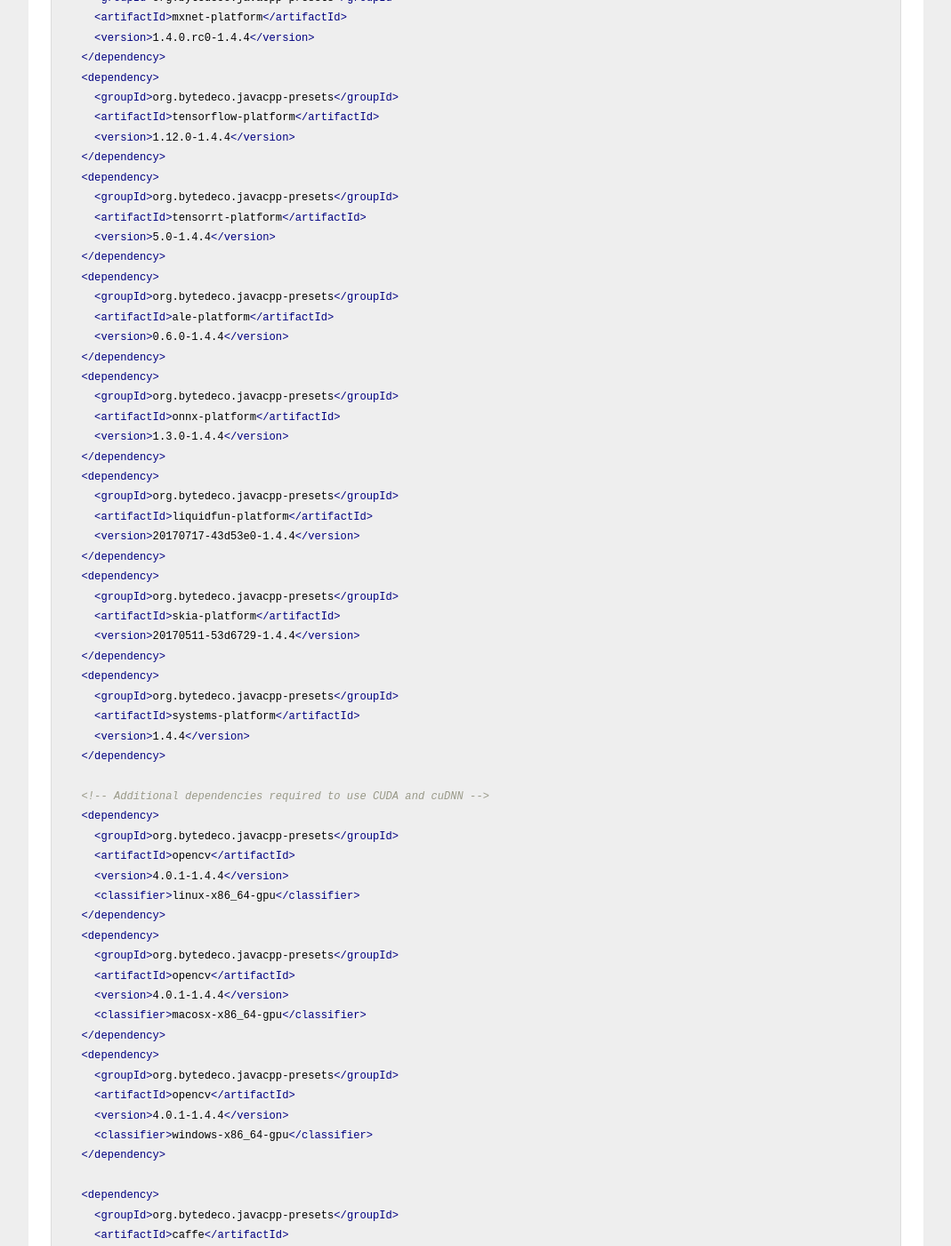
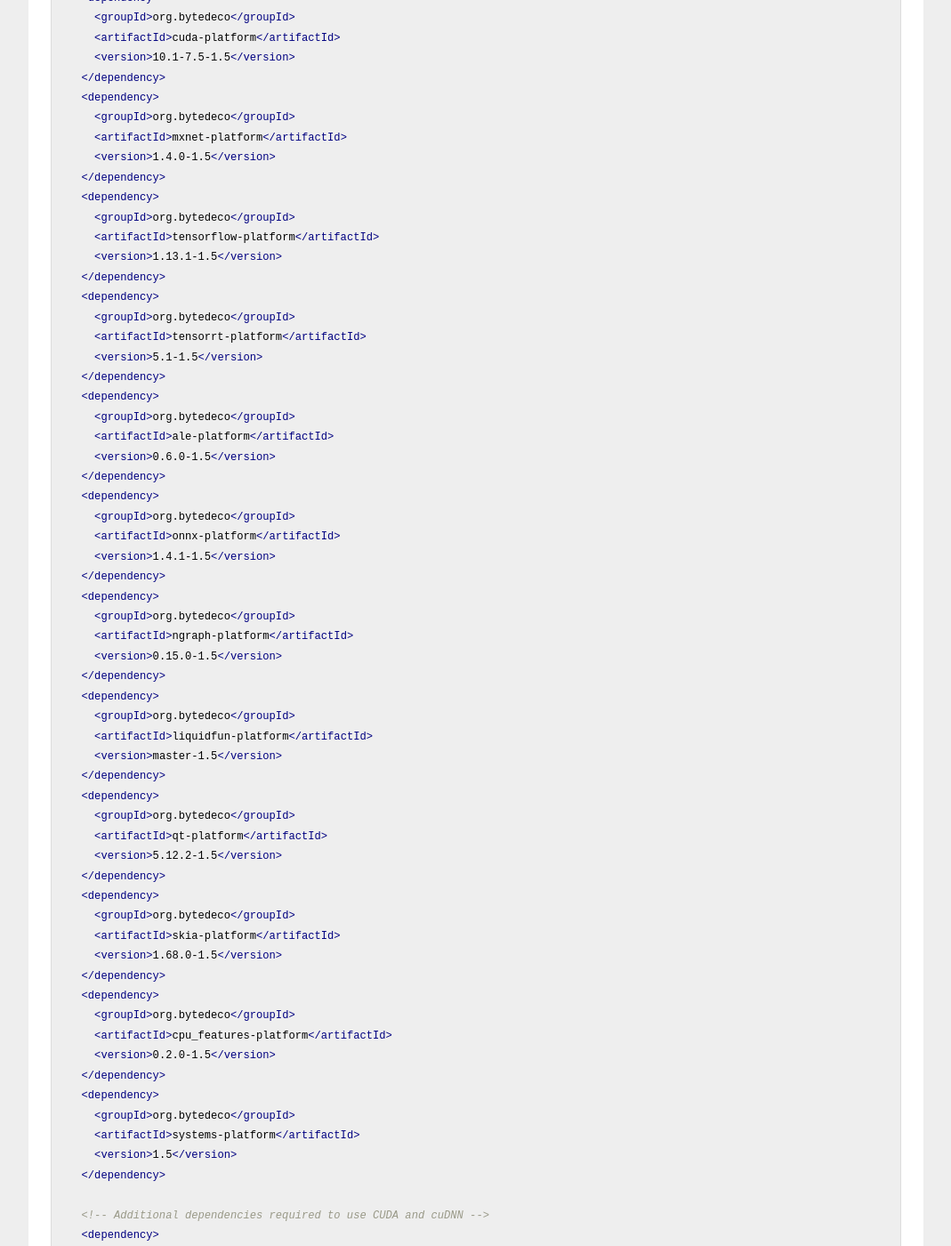
Before and after one commit to bytedeco/bytedeco.github.io, a Jekyll site: the page built from download/index.md, in a window 1280 px wide and 1400 px high, scrolled down 3685 px. Shown: the whole window at 89% size, without its empty margins (105-1174 px from the left). Built offline with Jekyll 4.4.1, drawn with Linux system fonts in a browser that asks for light colours; some of the changed text lies outside the part shown.

Commit message:
Update information and add post for version 1.5

````diff
--- a/download/index.md
+++ b/download/index.md
@@ -18,317 +18,343 @@ Here is a sample list of dependencies that you can use as base for your own `pom
     <dependency>
       <groupId>org.bytedeco</groupId>
       <artifactId>javacpp</artifactId>
-      <version>1.4.4</version>
+      <version>1.5</version>
     </dependency>
 
     <dependency>
-      <groupId>org.bytedeco.javacpp-presets</groupId>
+      <groupId>org.bytedeco</groupId>
       <artifactId>opencv-platform</artifactId>
-      <version>4.0.1-1.4.4</version>
+      <version>4.0.1-1.5</version>
     </dependency>
     <dependency>
-      <groupId>org.bytedeco.javacpp-presets</groupId>
+      <groupId>org.bytedeco</groupId>
       <artifactId>ffmpeg-platform</artifactId>
-      <version>4.1-1.4.4</version>
+      <version>4.1.3-1.5</version>
     </dependency>
     <dependency>
-      <groupId>org.bytedeco.javacpp-presets</groupId>
+      <groupId>org.bytedeco</groupId>
       <artifactId>flycapture-platform</artifactId>
-      <version>2.13.3.31-1.4.4</version>
+      <version>2.13.3.31-1.5</version>
     </dependency>
     <dependency>
-      <groupId>org.bytedeco.javacpp-presets</groupId>
+      <groupId>org.bytedeco</groupId>
       <artifactId>spinnaker-platform</artifactId>
-      <version>1.19.0.22-1.4.4</version>
+      <version>1.19.0.22-1.5</version>
     </dependency>
     <dependency>
-      <groupId>org.bytedeco.javacpp-presets</groupId>
+      <groupId>org.bytedeco</groupId>
       <artifactId>libdc1394-platform</artifactId>
-      <version>2.2.5-1.4.4</version>
+      <version>2.2.5-1.5</version>
     </dependency>
     <dependency>
-      <groupId>org.bytedeco.javacpp-presets</groupId>
+      <groupId>org.bytedeco</groupId>
       <artifactId>libfreenect-platform</artifactId>
-      <version>0.5.3-1.4.4</version>
+      <version>0.5.7-1.5</version>
     </dependency>
     <dependency>
-      <groupId>org.bytedeco.javacpp-presets</groupId>
+      <groupId>org.bytedeco</groupId>
       <artifactId>libfreenect2-platform</artifactId>
-      <version>0.2.0-1.4.4</version>
+      <version>0.2.0-1.5</version>
     </dependency>
     <dependency>
-      <groupId>org.bytedeco.javacpp-presets</groupId>
+      <groupId>org.bytedeco</groupId>
       <artifactId>librealsense-platform</artifactId>
-      <version>1.12.1-1.4.4</version>
+      <version>1.12.1-1.5</version>
     </dependency>
     <dependency>
-      <groupId>org.bytedeco.javacpp-presets</groupId>
+      <groupId>org.bytedeco</groupId>
       <artifactId>videoinput-platform</artifactId>
-      <version>0.200-1.4.4</version>
+      <version>0.200-1.5</version>
     </dependency>
     <dependency>
-      <groupId>org.bytedeco.javacpp-presets</groupId>
+      <groupId>org.bytedeco</groupId>
       <artifactId>artoolkitplus-platform</artifactId>
-      <version>2.3.1-1.4.4</version>
+      <version>2.3.1-1.5</version>
     </dependency>
     <dependency>
-      <groupId>org.bytedeco.javacpp-presets</groupId>
+      <groupId>org.bytedeco</groupId>
       <artifactId>chilitags-platform</artifactId>
-      <version>master-1.4.4</version>
+      <version>master-1.5</version>
     </dependency>
     <dependency>
-      <groupId>org.bytedeco.javacpp-presets</groupId>
+      <groupId>org.bytedeco</groupId>
       <artifactId>flandmark-platform</artifactId>
-      <version>1.07-1.4.4</version>
+      <version>1.07-1.5</version>
     </dependency>
     <dependency>
-      <groupId>org.bytedeco.javacpp-presets</groupId>
+      <groupId>org.bytedeco</groupId>
       <artifactId>hdf5-platform</artifactId>
-      <version>1.10.4-1.4.4</version>
+      <version>1.10.5-1.5</version>
     </dependency>
     <dependency>
-      <groupId>org.bytedeco.javacpp-presets</groupId>
+      <groupId>org.bytedeco</groupId>
       <artifactId>mkl-platform</artifactId>
-      <version>2019.1-1.4.4</version>
+      <version>2019.3-1.5</version>
     </dependency>
     <dependency>
-      <groupId>org.bytedeco.javacpp-presets</groupId>
+      <groupId>org.bytedeco</groupId>
       <artifactId>mkl-dnn-platform</artifactId>
-      <version>0.17.2-1.4.4</version>
+      <version>0.18.1-1.5</version>
     </dependency>
     <dependency>
-      <groupId>org.bytedeco.javacpp-presets</groupId>
+      <groupId>org.bytedeco</groupId>
       <artifactId>openblas-platform</artifactId>
-      <version>0.3.5-1.4.4</version>
+      <version>0.3.5-1.5</version>
     </dependency>
     <dependency>
-      <groupId>org.bytedeco.javacpp-presets</groupId>
+      <groupId>org.bytedeco</groupId>
       <artifactId>arpack-ng-platform</artifactId>
-      <version>3.6.3-1.4.4</version>
+      <version>3.7.0-1.5</version>
     </dependency>
     <dependency>
-      <groupId>org.bytedeco.javacpp-presets</groupId>
+      <groupId>org.bytedeco</groupId>
       <artifactId>cminpack-platform</artifactId>
-      <version>1.3.6-1.4.4</version>
+      <version>1.3.6-1.5</version>
     </dependency>
     <dependency>
-      <groupId>org.bytedeco.javacpp-presets</groupId>
+      <groupId>org.bytedeco</groupId>
       <artifactId>fftw-platform</artifactId>
-      <version>3.3.8-1.4.4</version>
+      <version>3.3.8-1.5</version>
     </dependency>
     <dependency>
-      <groupId>org.bytedeco.javacpp-presets</groupId>
+      <groupId>org.bytedeco</groupId>
       <artifactId>gsl-platform</artifactId>
-      <version>2.5-1.4.4</version>
+      <version>2.5-1.5</version>
     </dependency>
     <dependency>
-      <groupId>org.bytedeco.javacpp-presets</groupId>
+      <groupId>org.bytedeco</groupId>
       <artifactId>cpython-platform</artifactId>
-      <version>3.6-1.4.4</version>
+      <version>3.6-1.5</version>
     </dependency>
     <dependency>
-      <groupId>org.bytedeco.javacpp-presets</groupId>
-      <artifactId>llvm-platform</artifactId>
-      <version>7.0.1-1.4.4</version>
+      <groupId>org.bytedeco</groupId>
+      <artifactId>numpy-platform</artifactId>
+      <version>1.16.2-1.5</version>
     </dependency>
     <dependency>
-      <groupId>org.bytedeco.javacpp-presets</groupId>
-      <artifactId>libpostal-platform</artifactId>
-      <version>1.1-alpha-1.4.4</version>
+      <groupId>org.bytedeco</groupId>
+      <artifactId>llvm-platform</artifactId>
+      <version>8.0.0-1.5</version>
     </dependency>
     <dependency>
-      <groupId>org.bytedeco.javacpp-presets</groupId>
-      <artifactId>leptonica-platform</artifactId>
-      <version>1.77.0-1.4.4</version>
+      <groupId>org.bytedeco</groupId>
+      <artifactId>libpostal-platform</artifactId>
+      <version>1.1-alpha-1.5</version>
     </dependency>
     <dependency>
-      <groupId>org.bytedeco.javacpp-presets</groupId>
-      <artifactId>tesseract-platform</artifactId>
-      <version>4.0.0-1.4.4</version>
+      <groupId>org.bytedeco</groupId>
+      <artifactId>leptonica-platform</artifactId>
+      <version>1.78.0-1.5</version>
     </dependency>
     <dependency>
-      <groupId>org.bytedeco.javacpp-presets</groupId>
-      <artifactId>caffe-platform</artifactId>
-      <version>1.0-1.4.4</version>
+      <groupId>org.bytedeco</groupId>
+      <artifactId>tesseract-platform</artifactId>
+      <version>4.0.0-1.5</version>
     </dependency>
     <dependency>
-      <groupId>org.bytedeco.javacpp-presets</groupId>
-      <artifactId>cuda-platform</artifactId>
-      <version>10.0-7.4-1.4.4</version>
+      <groupId>org.bytedeco</groupId>
+      <artifactId>caffe-platform</artifactId>
+      <version>1.0-1.5</version>
     </dependency>
     <dependency>
-      <groupId>org.bytedeco.javacpp-presets</groupId>
-      <artifactId>mxnet-platform</artifactId>
-      <version>1.4.0.rc0-1.4.4</version>
+      <groupId>org.bytedeco</groupId>
+      <artifactId>cuda-platform</artifactId>
+      <version>10.1-7.5-1.5</version>
     </dependency>
     <dependency>
-      <groupId>org.bytedeco.javacpp-presets</groupId>
-      <artifactId>tensorflow-platform</artifactId>
-      <version>1.12.0-1.4.4</version>
+      <groupId>org.bytedeco</groupId>
+      <artifactId>mxnet-platform</artifactId>
+      <version>1.4.0-1.5</version>
     </dependency>
     <dependency>
-      <groupId>org.bytedeco.javacpp-presets</groupId>
-      <artifactId>tensorrt-platform</artifactId>
-      <version>5.0-1.4.4</version>
+      <groupId>org.bytedeco</groupId>
+      <artifactId>tensorflow-platform</artifactId>
+      <version>1.13.1-1.5</version>
     </dependency>
     <dependency>
-      <groupId>org.bytedeco.javacpp-presets</groupId>
-      <artifactId>ale-platform</artifactId>
-      <version>0.6.0-1.4.4</version>
+      <groupId>org.bytedeco</groupId>
+      <artifactId>tensorrt-platform</artifactId>
+      <version>5.1-1.5</version>
     </dependency>
     <dependency>
-      <groupId>org.bytedeco.javacpp-presets</groupId>
-      <artifactId>onnx-platform</artifactId>
-      <version>1.3.0-1.4.4</version>
+      <groupId>org.bytedeco</groupId>
+      <artifactId>ale-platform</artifactId>
+      <version>0.6.0-1.5</version>
     </dependency>
     <dependency>
-      <groupId>org.bytedeco.javacpp-presets</groupId>
-      <artifactId>liquidfun-platform</artifactId>
-      <version>20170717-43d53e0-1.4.4</version>
+      <groupId>org.bytedeco</groupId>
+      <artifactId>onnx-platform</artifactId>
+      <version>1.4.1-1.5</version>
     </dependency>
     <dependency>
-      <groupId>org.bytedeco.javacpp-presets</groupId>
-      <artifactId>skia-platform</artifactId>
-      <version>20170511-53d6729-1.4.4</version>
+      <groupId>org.bytedeco</groupId>
+      <artifactId>ngraph-platform</artifactId>
+      <version>0.15.0-1.5</version>
     </dependency>
     <dependency>
-      <groupId>org.bytedeco.javacpp-presets</groupId>
+      <groupId>org.bytedeco</groupId>
+      <artifactId>liquidfun-platform</artifactId>
+      <version>master-1.5</version>
+    </dependency>
+    <dependency>
+      <groupId>org.bytedeco</groupId>
+      <artifactId>qt-platform</artifactId>
+      <version>5.12.2-1.5</version>
+    </dependency>
+    <dependency>
+      <groupId>org.bytedeco</groupId>
+      <artifactId>skia-platform</artifactId>
+      <version>1.68.0-1.5</version>
+    </dependency>
+    <dependency>
+      <groupId>org.bytedeco</groupId>
+      <artifactId>cpu_features-platform</artifactId>
+      <version>0.2.0-1.5</version>
+    </dependency>
+    <dependency>
+      <groupId>org.bytedeco</groupId>
       <artifactId>systems-platform</artifactId>
-      <version>1.4.4</version>
+      <version>1.5</version>
     </dependency>
 
     <!-- Additional dependencies required to use CUDA and cuDNN -->
     <dependency>
-      <groupId>org.bytedeco.javacpp-presets</groupId>
+      <groupId>org.bytedeco</groupId>
       <artifactId>opencv</artifactId>
-      <version>4.0.1-1.4.4</version>
+      <version>4.0.1-1.5</version>
       <classifier>linux-x86_64-gpu</classifier>
     </dependency>
     <dependency>
-      <groupId>org.bytedeco.javacpp-presets</groupId>
+      <groupId>org.bytedeco</groupId>
       <artifactId>opencv</artifactId>
-      <version>4.0.1-1.4.4</version>
+      <version>4.0.1-1.5</version>
       <classifier>macosx-x86_64-gpu</classifier>
     </dependency>
     <dependency>
-      <groupId>org.bytedeco.javacpp-presets</groupId>
+      <groupId>org.bytedeco</groupId>
       <artifactId>opencv</artifactId>
-      <version>4.0.1-1.4.4</version>
+      <version>4.0.1-1.5</version>
       <classifier>windows-x86_64-gpu</classifier>
     </dependency>
 
     <dependency>
-      <groupId>org.bytedeco.javacpp-presets</groupId>
+      <groupId>org.bytedeco</groupId>
       <artifactId>caffe</artifactId>
-      <version>1.0-1.4.4</version>
+      <version>1.0-1.5</version>
       <classifier>linux-x86_64-gpu</classifier>
     </dependency>
     <dependency>
-      <groupId>org.bytedeco.javacpp-presets</groupId>
+      <groupId>org.bytedeco</groupId>
       <artifactId>caffe</artifactId>
-      <version>1.0-1.4.4</version>
+      <version>1.0-1.5</version>
       <classifier>macosx-x86_64-gpu</classifier>
     </dependency>
 
     <dependency>
-      <groupId>org.bytedeco.javacpp-presets</groupId>
+      <groupId>org.bytedeco</groupId>
       <artifactId>mxnet</artifactId>
-      <version>1.4.0.rc0-1.4.4</version>
+      <version>1.4.0-1.5</version>
       <classifier>linux-x86_64-gpu</classifier>
     </dependency>
     <dependency>
-      <groupId>org.bytedeco.javacpp-presets</groupId>
+      <groupId>org.bytedeco</groupId>
       <artifactId>mxnet</artifactId>
-       <version>1.4.0.rc0-1.4.4</version>
+       <version>1.4.0-1.5</version>
       <classifier>macosx-x86_64-gpu</classifier>
     </dependency>
     <dependency>
-      <groupId>org.bytedeco.javacpp-presets</groupId>
+      <groupId>org.bytedeco</groupId>
       <artifactId>mxnet</artifactId>
-      <version>1.4.0.rc0-1.4.4</version>
+      <version>1.4.0-1.5</version>
       <classifier>windows-x86_64-gpu</classifier>
     </dependency>
 
     <dependency>
-      <groupId>org.bytedeco.javacpp-presets</groupId>
+      <groupId>org.bytedeco</groupId>
       <artifactId>tensorflow</artifactId>
-      <version>1.12.0-1.4.4</version>
+      <version>1.13.1-1.5</version>
       <classifier>linux-x86_64-gpu</classifier>
     </dependency>
     <dependency>
-      <groupId>org.bytedeco.javacpp-presets</groupId>
+      <groupId>org.bytedeco</groupId>
       <artifactId>tensorflow</artifactId>
-      <version>1.12.0-1.4.4</version>
+      <version>1.13.1-1.5</version>
       <classifier>macosx-x86_64-gpu</classifier>
     </dependency>
     <dependency>
-      <groupId>org.bytedeco.javacpp-presets</groupId>
+      <groupId>org.bytedeco</groupId>
       <artifactId>tensorflow</artifactId>
-      <version>1.12.0-1.4.4</version>
+      <version>1.13.1-1.5</version>
       <classifier>windows-x86_64-gpu</classifier>
     </dependency>
 
-    <!-- Additional dependencies to use bundled CUDA and cuDNN -->
+    <!-- Additional dependencies to use bundled CUDA, cuDNN, NCCL, and TensorRT -->
     <dependency>
-      <groupId>org.bytedeco.javacpp-presets</groupId>
+      <groupId>org.bytedeco</groupId>
       <artifactId>cuda</artifactId>
-      <version>10.0-7.4-1.4.4</version>
+      <version>10.1-7.5-1.5</version>
       <classifier>linux-x86_64-redist</classifier>
     </dependency>
     <dependency>
-      <groupId>org.bytedeco.javacpp-presets</groupId>
+      <groupId>org.bytedeco</groupId>
       <artifactId>cuda</artifactId>
-      <version>10.0-7.4-1.4.4</version>
+      <version>10.1-7.5-1.5</version>
       <classifier>linux-ppc64le-redist</classifier>
     </dependency>
     <dependency>
-      <groupId>org.bytedeco.javacpp-presets</groupId>
+      <groupId>org.bytedeco</groupId>
       <artifactId>cuda</artifactId>
-      <version>10.0-7.4-1.4.4</version>
+      <version>10.1-7.5-1.5</version>
       <classifier>macosx-x86_64-redist</classifier>
     </dependency>
     <dependency>
-      <groupId>org.bytedeco.javacpp-presets</groupId>
+      <groupId>org.bytedeco</groupId>
       <artifactId>cuda</artifactId>
-      <version>10.0-7.4-1.4.4</version>
+      <version>10.1-7.5-1.5</version>
       <classifier>windows-x86_64-redist</classifier>
+    </dependency>
+    <dependency>
+      <groupId>org.bytedeco</groupId>
+      <artifactId>tensorrt</artifactId>
+      <version>5.1-1.5</version>
+      <classifier>linux-x86_64-redist</classifier>
     </dependency>
 
     <!-- Additional dependencies to use bundled full version of MKL -->
     <dependency>
-      <groupId>org.bytedeco.javacpp-presets</groupId>
+      <groupId>org.bytedeco</groupId>
       <artifactId>mkl</artifactId>
-      <version>2019.1-1.4.4</version>
+      <version>2019.3-1.5</version>
       <classifier>linux-x86-redist</classifier>
     </dependency>
     <dependency>
-      <groupId>org.bytedeco.javacpp-presets</groupId>
+      <groupId>org.bytedeco</groupId>
       <artifactId>mkl</artifactId>
-      <version>2019.1-1.4.4</version>
+      <version>2019.3-1.5</version>
       <classifier>linux-x86_64-redist</classifier>
     </dependency>
     <dependency>
-      <groupId>org.bytedeco.javacpp-presets</groupId>
+      <groupId>org.bytedeco</groupId>
       <artifactId>mkl</artifactId>
-      <version>2019.1-1.4.4</version>
+      <version>2019.3-1.5</version>
       <classifier>macosx-x86_64-redist</classifier>
     </dependency>
     <dependency>
-      <groupId>org.bytedeco.javacpp-presets</groupId>
+      <groupId>org.bytedeco</groupId>
       <artifactId>mkl</artifactId>
-      <version>2019.1-1.4.4</version>
+      <version>2019.3-1.5</version>
       <classifier>windows-x86-redist</classifier>
     </dependency>
     <dependency>
-      <groupId>org.bytedeco.javacpp-presets</groupId>
+      <groupId>org.bytedeco</groupId>
       <artifactId>mkl</artifactId>
-      <version>2019.1-1.4.4</version>
+      <version>2019.3-1.5</version>
       <classifier>windows-x86_64-redist</classifier>
     </dependency>
 
     <dependency>
       <groupId>org.bytedeco</groupId>
       <artifactId>javacv-platform</artifactId>
-      <version>1.4.4</version>
+      <version>1.5</version>
     </dependency>
 ```
--- a/index.html
+++ b/index.html
@@ -54,6 +55,7 @@ title: Home
     <li><a href="https://github.com/bytedeco/javacpp-presets/tree/master/liquidfun">LiquidFun</a> &ndash; [<a href="https://github.com/bytedeco/javacpp-presets/tree/master/liquidfun#sample-usage">sample usage</a>] [<a href="http://bytedeco.org/javacpp-presets/liquidfun/apidocs/">API</a>] &ndash; 2D physics engine for games</li>
     <li><a href="https://github.com/bytedeco/javacpp-presets/tree/master/qt">Qt</a> &ndash; [<a href="https://github.com/bytedeco/javacpp-presets/tree/master/qt#sample-usage">sample usage</a>] [<a href="http://bytedeco.org/javacpp-presets/qt/apidocs/">API</a>] &ndash; A cross-platform framework that is usually used as a graphical toolkit</li>
     <li><a href="https://github.com/bytedeco/javacpp-presets/tree/master/skia">Skia</a> &ndash; [<a href="https://github.com/bytedeco/javacpp-presets/tree/master/skia#sample-usage">sample usage</a>] [<a href="http://bytedeco.org/javacpp-presets/skia/apidocs/">API</a>] &ndash; A complete 2D graphic library for drawing text, geometries, and images</li>
+    <li><a href="https://github.com/bytedeco/javacpp-presets/tree/master/cpu_features">cpu_features</a> &ndash; [<a href="https://github.com/bytedeco/javacpp-presets/tree/master/cpu_features#sample-usage">sample usage</a>] [<a href="http://bytedeco.org/javacpp-presets/cpu_features/apidocs/">API</a>] &ndash; A cross platform C99 library to get cpu features at runtime</li>
     <li><a href="https://github.com/bytedeco/javacpp-presets/tree/master/systems">Systems</a> &ndash; [<a href="https://github.com/bytedeco/javacpp-presets/tree/master/systems#sample-usage">sample usage</a>] [<a href="http://bytedeco.org/javacpp-presets/systems/apidocs/">API</a>] &ndash; To call native functions of operating systems (glibc, XNU libc, Win32, etc)</li>
     <li>Add here your favorite C/C++ library, for example: Caffe2, OpenNI, OpenMesh, PCL, etc. <a href="https://github.com/bytedeco/javacpp-presets/wiki/Create-New-Presets">Read about how to do that.</a></li>
     </ul>
````
Also changed, not shown: other parts of download/index.md (+1 -1 lines), other parts of index.html (+1 -0 lines), _data/comments-2019-04-11-beyond-java-and-cpp.yml (added, +7 -0 lines), _posts/2019-04-11-beyond-java-and-cpp.md (added, +40 -0 lines), builds/index.md (+2 -2 lines).
